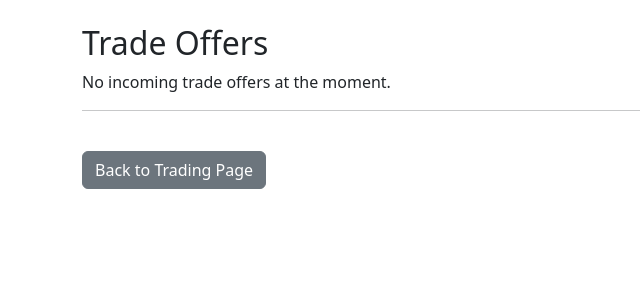
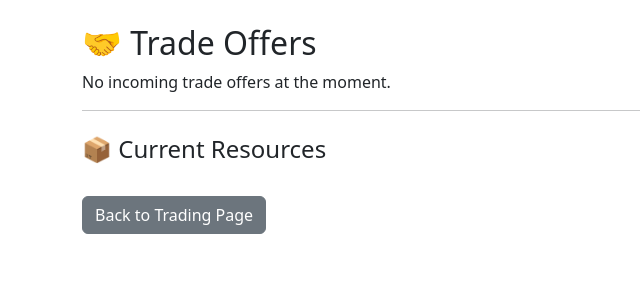
Before and after one commit to daraghmatu/atu-stack-app, a Flask app: page /actions/trade_offers in a window 1280 px wide. Shown: the part 56-356 px from the top of the page, without its empty margins (0-640 px from the left). Run offline with Flask 3, Linux system fonts and the light colour scheme; the visitor is signed in with stand-in values (Sample User, id 1); data that the repository does not hold is empty.

Commit message:
Added current resources to trading pages

```diff
--- a/app.py
+++ b/app.py
@@ -28,13 +28,22 @@ db = mysql.connector.connect(
 )
 cursor = db.cursor(dictionary=True)
 
-# ---- User Class ----
+def get_player_resources(player_id):
+    cursor.execute("""
+        SELECT r.name, pr.quantity
+        FROM player_resources pr
+        JOIN resources r ON pr.resource_id = r.resource_id
+        WHERE pr.player_id = %s
+    """, (player_id,))
+    return cursor.fetchall()
+
+# User Class
 class User(UserMixin):
     def __init__(self, id, firstname):
         self.id = id
         self.firstname = firstname
 
-# ---- User Loader ----
+# User Loader
 @login_manager.user_loader
 def load_user(user_id):
     cursor.execute("SELECT * FROM players WHERE player_id = %s", (user_id,))
@@ -78,21 +87,16 @@ def logout():
 @app.route('/dashboard')
 @login_required
 def dashboard():
+    player_id = current_user.id
     # Fetch player resources
-    cursor.execute("""
-        SELECT r.name, pr.quantity
-        FROM player_resources pr
-        JOIN resources r ON pr.resource_id = r.resource_id
-        WHERE pr.player_id = %s
-    """, (current_user.id,))
-    resources = cursor.fetchall()
+    resources = get_player_resources(player_id)
 
     # Fetch player credits
     cursor.execute("""
         SELECT credits
         FROM players
         WHERE player_id = %s
-    """, (current_user.id,))
+    """, (player_id,))
     result = cursor.fetchone()
     credits = result['credits']
 
@@ -103,7 +107,7 @@ def dashboard():
         WHERE player_id = %s
         ORDER BY timestamp DESC
         LIMIT 10
-    """, (current_user.id,))
+    """, (player_id,))
     history = cursor.fetchall()
 
     # Player Rank
@@ -113,7 +117,7 @@ def dashboard():
         WHERE credits > (
             SELECT credits FROM players WHERE player_id = %s
         )
-    """, (current_user.id,))
+    """, (player_id,))
     result = cursor.fetchone()
     rank = result['p_rank']
 
@@ -376,7 +380,9 @@ def trade():
     cursor.execute("SELECT resource_id, name FROM resources")
     resources = cursor.fetchall()
 
-    return render_template('actions/trade.html', players=other_players, resources=resources)
+    player_resources = get_player_resources(player_id)
+
+    return render_template('actions/trade.html', players=other_players, resources=resources, player_resources=player_resources)
 
 @app.route('/actions/trade_offers')
 @login_required
@@ -392,7 +398,10 @@ def trade_offers():
         WHERE t.recipient_id = %s AND t.status = 'pending'
     """, (player_id,))
     offers = cursor.fetchall()
-    return render_template('actions/trade_offers.html', offers=offers)
+
+    player_resources = get_player_resources(player_id)
+
+    return render_template('actions/trade_offers.html', offers=offers, player_resources=player_resources)
 
 @app.route('/actions/accept_trade/<int:trade_id>', methods=['POST'])
 @login_required
--- a/templates/actions/trade_offers.html
+++ b/templates/actions/trade_offers.html
@@ -1,7 +1,7 @@
 {% extends "base.html" %}
 {% block title %}Trade Offers{% endblock %}
 {% block content %}
-<h2>Trade Offers</h2>
+<h2>🤝 Trade Offers</h2>
 
   {% if offers %}
     <ul>
@@ -28,6 +28,16 @@
 
   <hr>
 
+  <h4 class="mt-4">📦 Current Resources</h4>
+  <ul class="list-group">
+      {% for r in player_resources %}
+          <li class="list-group-item d-flex justify-content-between align-items-center">
+              {{ r.name | capitalize }}
+              <span class="badge bg-primary rounded-pill">{{ r.quantity }}</span>
+          </li>
+      {% endfor %}
+  </ul>
+
   <div>
     <a href="{{ url_for('trade') }}" class="btn btn-secondary mt-4">Back to Trading Page</a>
   </div>
```
Also changed, not shown: templates/actions/trade.html (+13 -0 lines).
